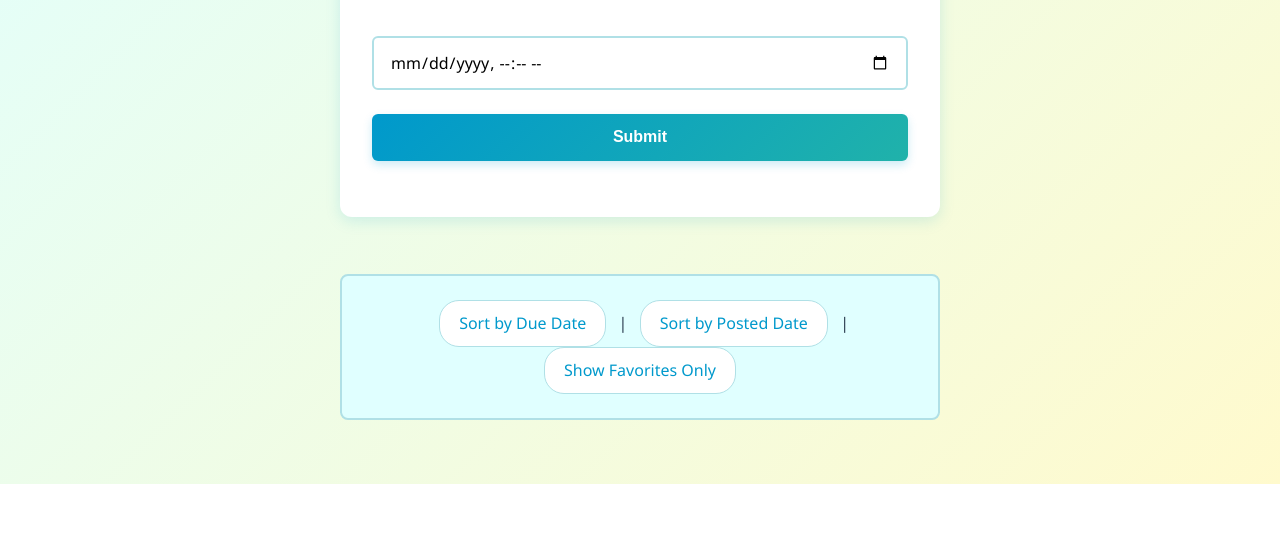
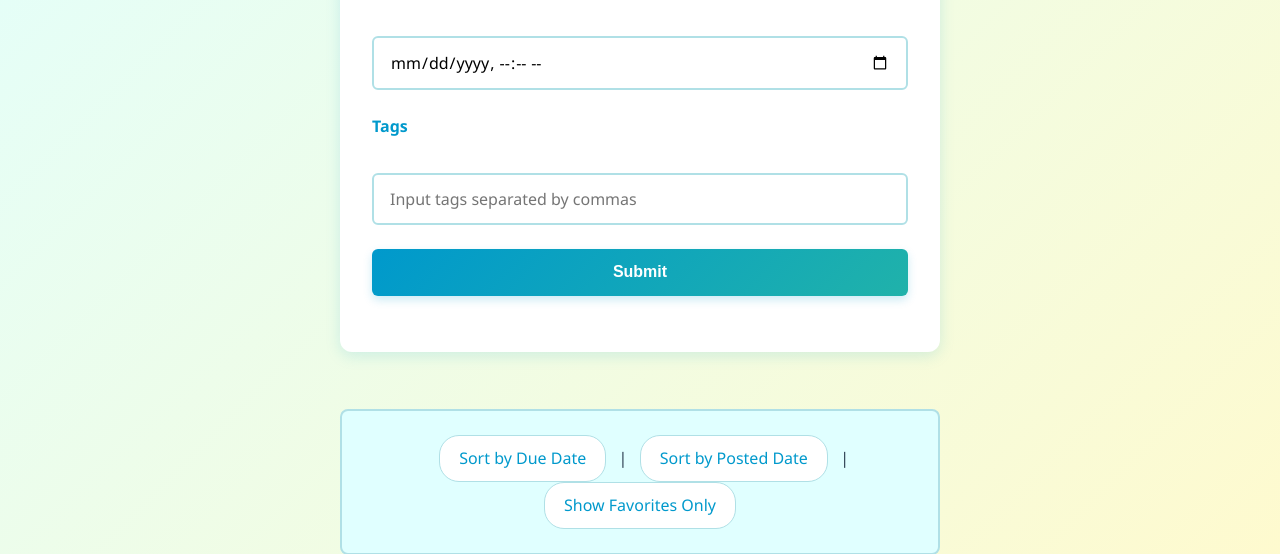
Before and after one commit to rui319420/django-test-exercise, a Django app: page / in a window 1280 px wide. Shown: the part 350-904 px from the top of the page. Before the commit the page ends 834 px from the top, so only its background shows below. Run offline with Django 5.2, Linux system fonts and the light colour scheme; data that the repository does not hold is empty.

Commit message:
feat: タグ機能を追加

```diff
--- a/todo/models.py
+++ b/todo/models.py
@@ -5,6 +5,7 @@ from django.utils import timezone
 # Create your models here.
 class Task(models.Model):
     title = models.CharField(max_length=100)
+    tags = models.CharField(max_length=255, blank=True, default="")
     completed = models.BooleanField(default=False)
     favorite = models.BooleanField(default=False)
     posted_at = models.DateTimeField(default=timezone.now)
--- a/todo/templates/todo/detail.html
+++ b/todo/templates/todo/detail.html
@@ -13,6 +13,9 @@
     <h1>{% if task.favorite %}<span class="favorite-mark">★</span> {% endif %}{{ task.title }}</h1>
     <ul>
       <li>Posted at: {{ task.posted_at }}</li>
+      {% if task.tags %}
+      <li>Tags: {{ task.tags }}</li>
+      {% endif %}
       {% if task.due_at %}
       <li>Due at: {{ task.due_at }}</li>
       {% endif %}
--- a/todo/templates/todo/edit.html
+++ b/todo/templates/todo/edit.html
@@ -23,6 +23,10 @@
         <input id="dueInput" name="due_at" type="datetime-local" value="{{ task.due_at |date:"Y-m-d H:i" }}">
       </div>
       <div>
+        <label for="tagsInput">Tags</label><br>
+        <input id="tagsInput" name="tags" type="text" placeholder="Input tags separated by commas" value="{{ task.tags }}">
+      </div>
+      <div>
         <button type="submit">Submit</button>
       </div>
     </form>
--- a/todo/templates/todo/index.html
+++ b/todo/templates/todo/index.html
@@ -21,6 +21,10 @@
       <div>
         <label for="dueInput">Due at:</label><br>
         <input id="dueInput" name="due_at" type="datetime-local">
+      </div>
+      <div>
+        <label for="tagsInput">Tags</label><br>
+        <input id="tagsInput" name="tags" type="text" placeholder="Input tags separated by commas">
       </div>
       <div>
         <button type="submit">Submit</button>
@@ -47,6 +51,9 @@
       </h2>
       <ul>
         <li>Posted at: {{ task.posted_at }}</li>
+        {% if task.tags %}
+        <li>Tags: {{ task.tags }}</li>
+        {% endif %}
         {% if task.due_at %}
         <li>Due at: {{ task.due_at }}</li>
         {% endif %}
--- a/todo/views.py
+++ b/todo/views.py
@@ -3,6 +3,10 @@ from django.http import Http404
 from django.utils.timezone import make_aware
 from django.utils.dateparse import parse_datetime
 from todo.models import Task
+
+
+def normalize_tags(raw_tags):
+    return ", ".join(tag.strip() for tag in raw_tags.split(",") if tag.strip())
 
 
 # Create your views here.
@@ -11,6 +15,7 @@ def index(request):
         task = Task(
             title=request.POST["title"],
             due_at=make_aware(parse_datetime(request.POST["due_at"])),
+            tags=normalize_tags(request.POST.get("tags", "")),
         )
         task.save()
 
@@ -49,6 +54,7 @@ def update(request, task_id):
     if request.method == 'POST':
         task.title = request.POST['title']
         task.due_at = make_aware(parse_datetime(request.POST['due_at']))
+        task.tags = normalize_tags(request.POST.get("tags", ""))
         task.save()
         return redirect(detail, task_id)
 
```
Also changed, not shown: todo/tests.py (+21 -2 lines), todo/migrations/0003_task_tags.py (added).
